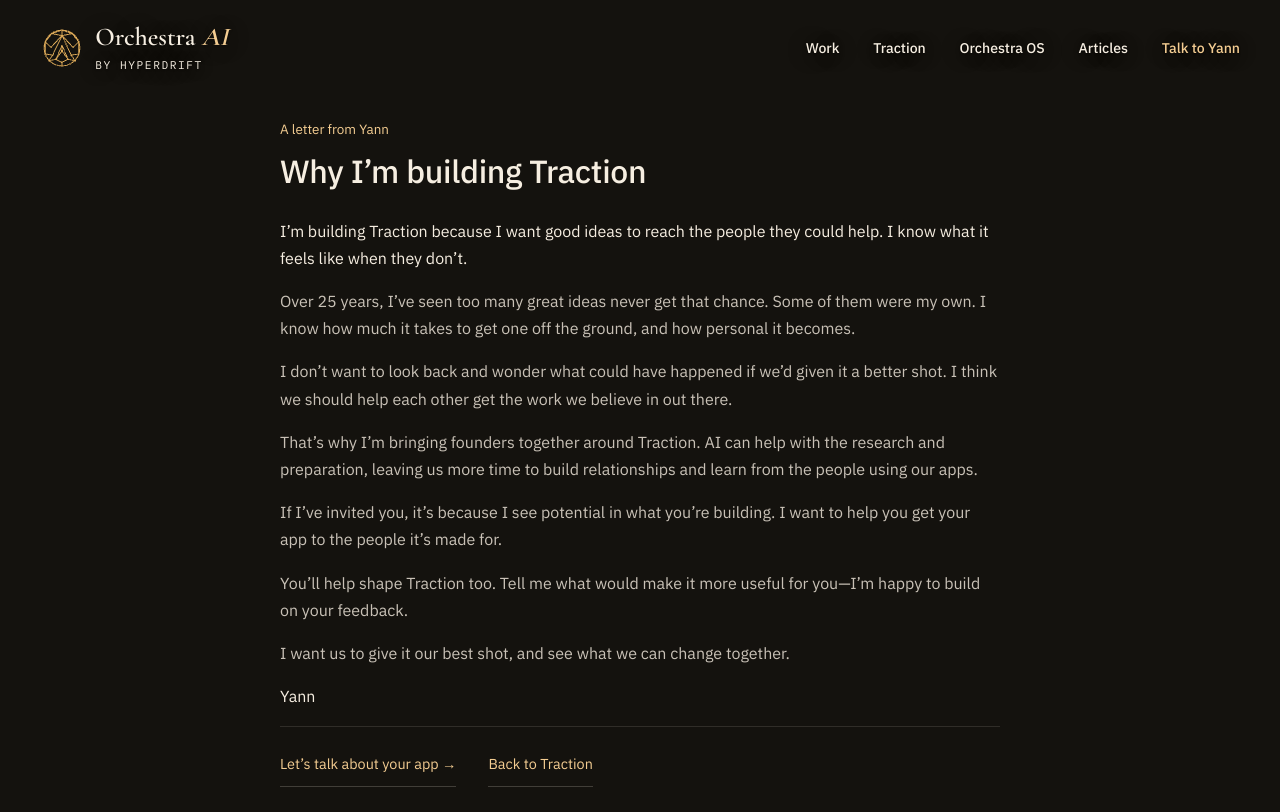
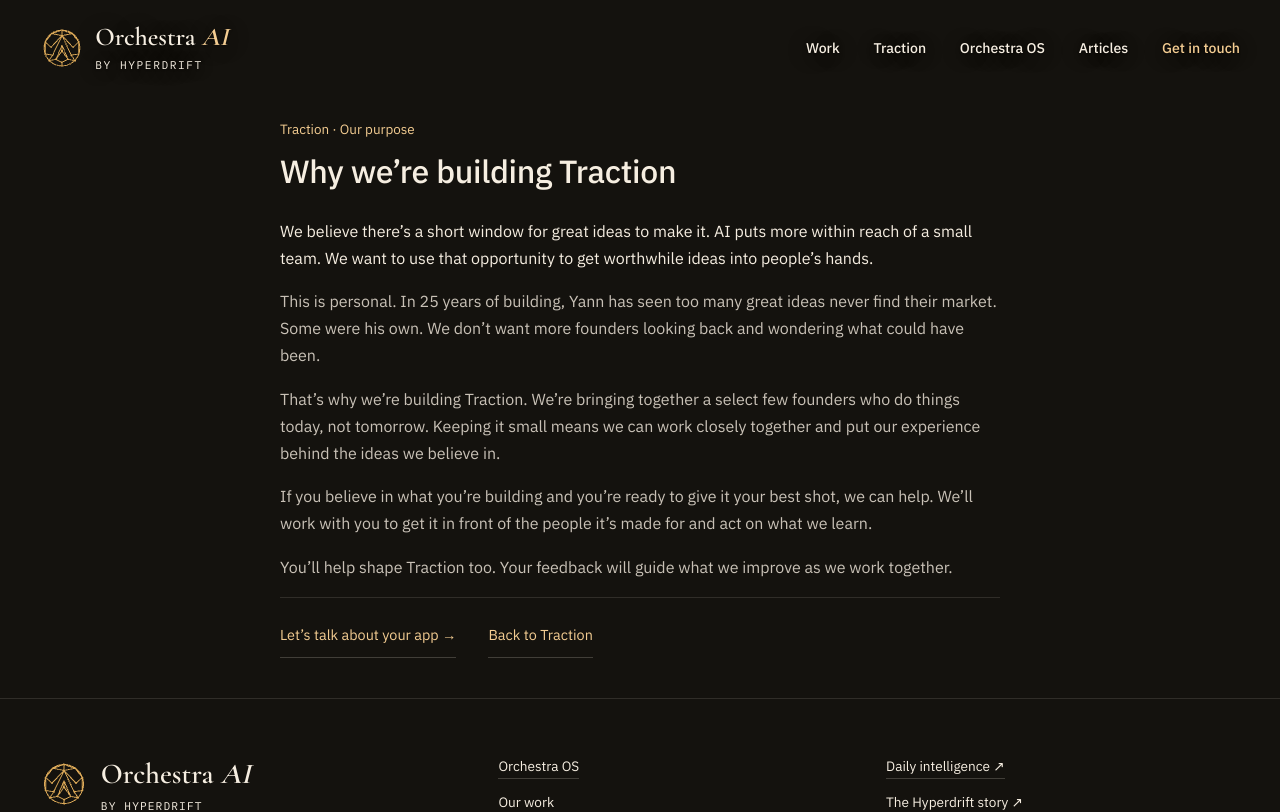
Before and after one commit to hyperdrift-io/orchestra, a Next.js app: page /traction/why in a window 1280 px wide. Shown: the top 812 px of the page. Built offline with nearby package versions, Linux system fonts and the light colour scheme.

Commit message:
Welcome invited founders into a prefilled conversation

```diff
--- a/src/app/traction/offering.css
+++ b/src/app/traction/offering.css
@@ -6,7 +6,6 @@
 #traction [data-offer-body] { display: grid; grid-template-columns: minmax(0, 1fr) minmax(0, 2fr); gap: clamp(2rem, 4vw, 4rem); align-items: start; }
 #traction [data-founder-note] > p { margin: 0 0 1rem; font: .98rem/1.7 var(--font-body); color: var(--cream-2); }
 #traction [data-founder-note] > p:first-child { color: var(--cream); }
-#traction [data-founder-note] > [data-signature] { margin-top: 1.2rem; color: var(--cream); }
 #traction [data-founder-note] [data-link-preview-trigger] { color: var(--gold-light); }
 #traction [data-primary] { display: inline-flex; align-items: center; min-height: 44px; color: var(--ink); background: var(--gold); border: 0; padding: .7rem 1.1rem; font-size: .9rem; font-weight: 500; }
 #traction [data-primary]:hover { background: var(--gold-light); }
@@ -51,7 +50,7 @@
 #traction-story > header > p { font: .84rem/1.5 var(--font-body); text-transform: none; letter-spacing: 0; color: var(--gold-light); }
 #traction-story h1 { font: 500 clamp(1.6rem, 2.5vw, 2rem)/1.25 var(--font-body); margin: .7rem 0 0; }
 [data-founder-letter] p { font: 1rem/1.7 var(--font-body); margin: 0 0 1rem; color: var(--cream-2); }
-[data-founder-letter] p:first-child, [data-founder-letter] [data-signature] { color: var(--cream); }
+[data-founder-letter] p:first-child { color: var(--cream); }
 #traction-story > footer { display: flex; flex-wrap: wrap; gap: .5rem 2rem; border-top: 1px solid var(--line-hair); padding-top: 1rem; }
 #traction-story > footer a { display: inline-flex; align-items: center; min-height: 44px; font-size: .9rem; color: var(--gold-light); }
 @media (max-width: 900px) {
--- a/src/app/traction/why/page.tsx
+++ b/src/app/traction/why/page.tsx
@@ -6,7 +6,7 @@
 
 export const metadata: Metadata = {
   title: tractionWhyTitle,
-  description: 'A personal letter from Yann about helping founders give their ideas a chance to reach the people they could help.',
+  description: 'Why we’re bringing a select few founders together to give worthwhile ideas their chance, and why we believe now is the time to act.',
   alternates: { canonical: '/traction/why' },
   robots: { index: false, follow: false },
   openGraph: { ...websiteOpenGraph, title: tractionWhyTitle, description: 'We should help each other get the work we believe in out there.', url: 'https://orchestra.hyperdrift.io/traction/why' },
@@ -15,7 +15,7 @@
 export default function TractionWhyPage() {
   return <>
     <article id="traction-story">
-      <header><p>A letter from Yann</p><h1>{tractionWhyTitle}</h1></header>
+      <header><p>Traction · Our purpose</p><h1>{tractionWhyTitle}</h1></header>
       <TractionWhy />
       <footer><a href="#enquire" data-enquiry="" data-situation="partnership">Let’s talk about your app →</a><a href="/traction">Back to Traction</a></footer>
     </article>
--- a/src/components/EnquiryDialog.tsx
+++ b/src/components/EnquiryDialog.tsx
@@ -4,18 +4,19 @@
 import { usePathname } from 'next/navigation';
 import { EnquiryForm } from '@/components/EnquiryForm';
 import { useEnquiryDialog } from '@/lib/hooks/use-enquiry-dialog';
+import type { ContactPrefill } from '@/lib/contact-schema';
 
-type Props = { articleSlug?: string; situation?: string; intro?: string };
+type Props = { articleSlug?: string; situation?: string; intro?: string; contact?: ContactPrefill };
 
 /** One contextual invitation over the current page, with the article's existing form and delivery. */
-export function EnquiryDialog({ articleSlug, situation, intro }: Props) {
+export function EnquiryDialog({ articleSlug, situation, intro, contact }: Props) {
   const pathname = usePathname();
   const forTraction = pathname.startsWith('/traction');
   const [intent, setIntent] = useState({ firstRead: false, situation });
   const chooseIntent = useCallback((url: URL, link?: HTMLAnchorElement) => {
-    const firstRead = url.hash === '#first-read';
+    const firstRead = url.hash === '#first-read' && !contact;
     setIntent({ firstRead, situation: firstRead ? 'traction' : link?.dataset.situation || url.searchParams.get('situation') || situation || (pathname.startsWith('/traction') ? 'partnership' : undefined) });
-  }, [pathname, situation]);
+  }, [pathname, situation, contact]);
   const dialog = useEnquiryDialog(chooseIntent);
   useEffect(() => {
     if (!dialog.current?.open) return;
@@ -25,11 +26,11 @@
   return <dialog id="enquire" ref={dialog} aria-labelledby="enquire-heading">
     <form method="dialog" data-dialog-close=""><button type="submit" aria-label="Close">×</button></form>
     <header>
-      <p>{intent.firstRead ? 'A first read of your app' : articleSlug ? 'Put the idea to work' : 'A conversation with Yann'}</p>
-      <h2 id="enquire-heading" tabIndex={-1}>{intent.firstRead ? 'Show me what you’re building.' : articleSlug ? <>What would this look like <em>for you?</em></> : 'Let’s talk.'}</h2>
-      <p>{intent.firstRead ? 'Send me your app’s link. I’ll take a look and suggest one thing we could work on to help it reach the people it’s made for.' : intro || (forTraction ? 'Tell me about your app and what you hope it will change. I’d be happy to speak by phone or meet in London.' : 'Tell me what you’re building and where you’d value help. We can talk by phone or meet in London.')}</p>
+      <p>{intent.firstRead ? 'A first read of your app' : articleSlug ? 'Put the idea to work' : 'Let’s work together'}</p>
+      <h2 id="enquire-heading" tabIndex={-1}>{articleSlug && !intent.firstRead ? <>What would this look like <em>for you?</em></> : 'Get in touch.'}</h2>
+      <p>{contact ? 'Let’s talk about what comes next. Send us a message, or suggest a time for a call or a meeting in London.' : intent.firstRead ? 'Add your app’s link to start the conversation. We’ll reply with a first view of how we could work together.' : intro || (forTraction ? 'Tell us what you want to make happen with your app. We can talk by phone or meet in London.' : 'Tell us what you’re building and where you’d value help. We can talk by phone or meet in London.')}</p>
       <small>A personal reply within one working day.</small>
     </header>
-    <EnquiryForm key={intent.firstRead ? 'first-read' : 'conversation'} articleSlug={articleSlug} situation={intent.situation} firstRead={intent.firstRead} />
+    <EnquiryForm key={intent.firstRead ? 'first-read' : 'conversation'} articleSlug={articleSlug} situation={intent.situation} firstRead={intent.firstRead} contact={contact} />
   </dialog>;
 }
--- a/src/components/SiteContactLink.tsx
+++ b/src/components/SiteContactLink.tsx
@@ -3,5 +3,5 @@
 
 export function SiteContactLink() {
   const pathname = usePathname();
-  return <a href="#enquire" data-enquiry="">{pathname.startsWith('/traction') ? 'Talk to Yann' : 'Discuss your next stage'}</a>;
+  return <a href="#enquire" data-enquiry="">{pathname.startsWith('/traction') ? 'Get in touch' : 'Discuss your next stage'}</a>;
 }
--- a/src/components/SiteEnquiryDialog.tsx
+++ b/src/components/SiteEnquiryDialog.tsx
@@ -4,9 +4,10 @@
 import { articleBySlug } from '@/lib/article-catalogue';
 import { EnquiryDialog } from './EnquiryDialog';
 
-/** Articles supply their own topic-specific invitation; every other route shares this one. */
+/** Articles and private invitations supply their own context to the same dialog. */
 export function SiteEnquiryDialog() {
   const pathname = usePathname();
+  if (pathname.startsWith('/traction/invitation/')) return null;
   if (pathname.startsWith('/articles/') && articleBySlug(pathname.slice('/articles/'.length))) return null;
   return <EnquiryDialog />;
 }
--- a/src/components/TractionWhy.tsx
+++ b/src/components/TractionWhy.tsx
@@ -1,15 +1,12 @@
-export const tractionWhyTitle = 'Why I’m building Traction';
+export const tractionWhyTitle = 'Why we’re building Traction';
 
-/** Yann's founder letter, shared by its page and the in-place reader. */
+/** Our purpose, shared by the generic page and the in-place reader. */
 export function TractionWhy() {
   return <div data-founder-letter>
-    <p>I’m building Traction because I want good ideas to reach the people they could help. I know what it feels like when they don’t.</p>
-    <p>Over 25 years, I’ve seen too many great ideas never get that chance. Some of them were my own. I know how much it takes to get one off the ground, and how personal it becomes.</p>
-    <p>I don’t want to look back and wonder what could have happened if we’d given it a better shot. I think we should help each other get the work we believe in out there.</p>
-    <p>That’s why I’m bringing founders together around Traction. AI can help with the research and preparation, leaving us more time to build relationships and learn from the people using our apps.</p>
-    <p>If I’ve invited you, it’s because I see potential in what you’re building. I want to help you get your app to the people it’s made for.</p>
-    <p>You’ll help shape Traction too. Tell me what would make it more useful for you—I’m happy to build on your feedback.</p>
-    <p>I want us to give it our best shot, and see what we can change together.</p>
-    <p data-signature>Yann</p>
+    <p>We believe there’s a short window for great ideas to make it. AI puts more within reach of a small team. We want to use that opportunity to get worthwhile ideas into people’s hands.</p>
+    <p>This is personal. In 25 years of building, Yann has seen too many great ideas never find their market. Some were his own. We don’t want more founders looking back and wondering what could have been.</p>
+    <p>That’s why we’re building Traction. We’re bringing together a select few founders who do things today, not tomorrow. Keeping it small means we can work closely together and put our experience behind the ideas we believe in.</p>
+    <p>If you believe in what you’re building and you’re ready to give it your best shot, we can help. We’ll work with you to get it in front of the people it’s made for and act on what we learn.</p>
+    <p>You’ll help shape Traction too. Your feedback will guide what we improve as we work together.</p>
   </div>;
 }
--- a/src/lib/contact-schema.ts
+++ b/src/lib/contact-schema.ts
@@ -15,3 +15,5 @@
 });
 
 export type ContactInput = z.infer<typeof contactSchema>;
+export const contactPrefillSchema = contactSchema.pick({ name: true, email: true, company: true }).partial();
+export type ContactPrefill = z.infer<typeof contactPrefillSchema>;
```
Also changed, not shown: src/app/traction/invitation/[token]/page.tsx (+7 -4 lines), src/components/EnquiryForm.tsx (+8 -7 lines), src/components/Traction.tsx (+8 -9 lines), src/lib/traction-invitations.ts (+6 -4 lines), 4 other files (tests, documents, lock files or other folders).
